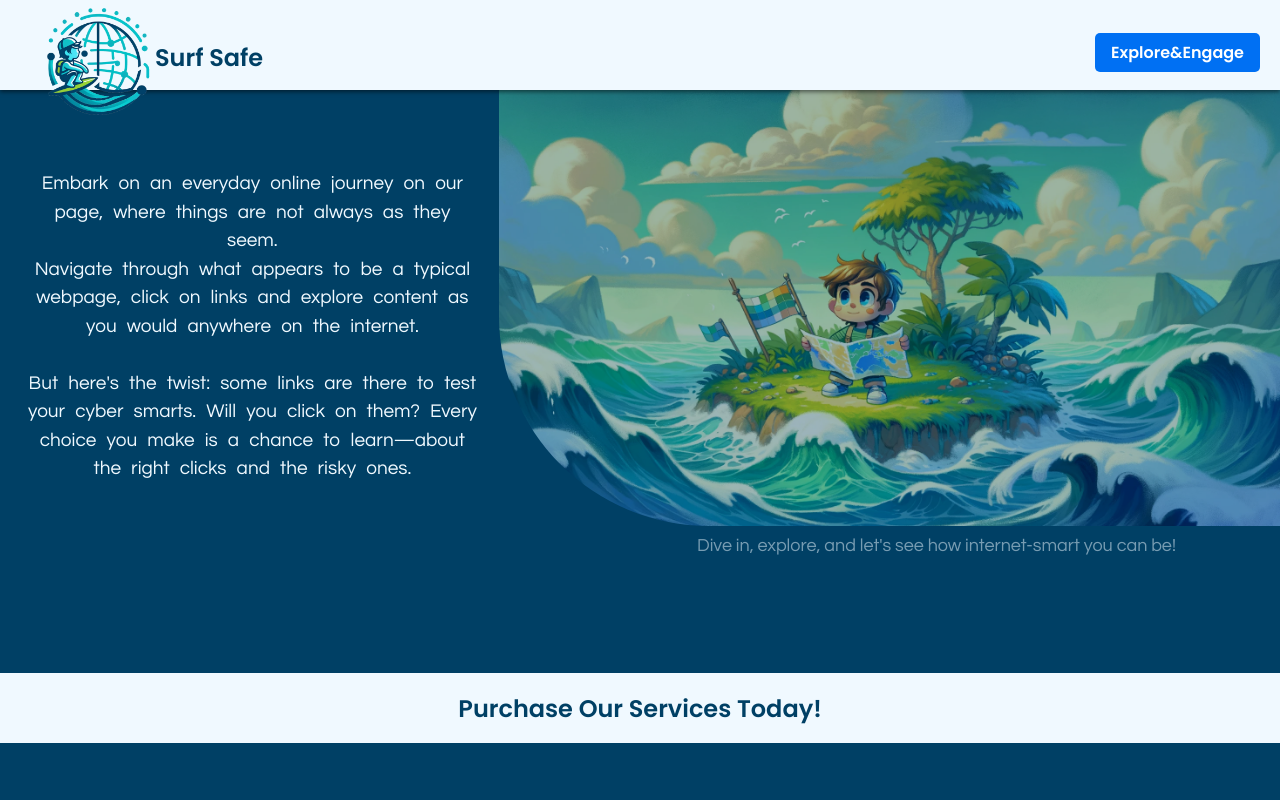
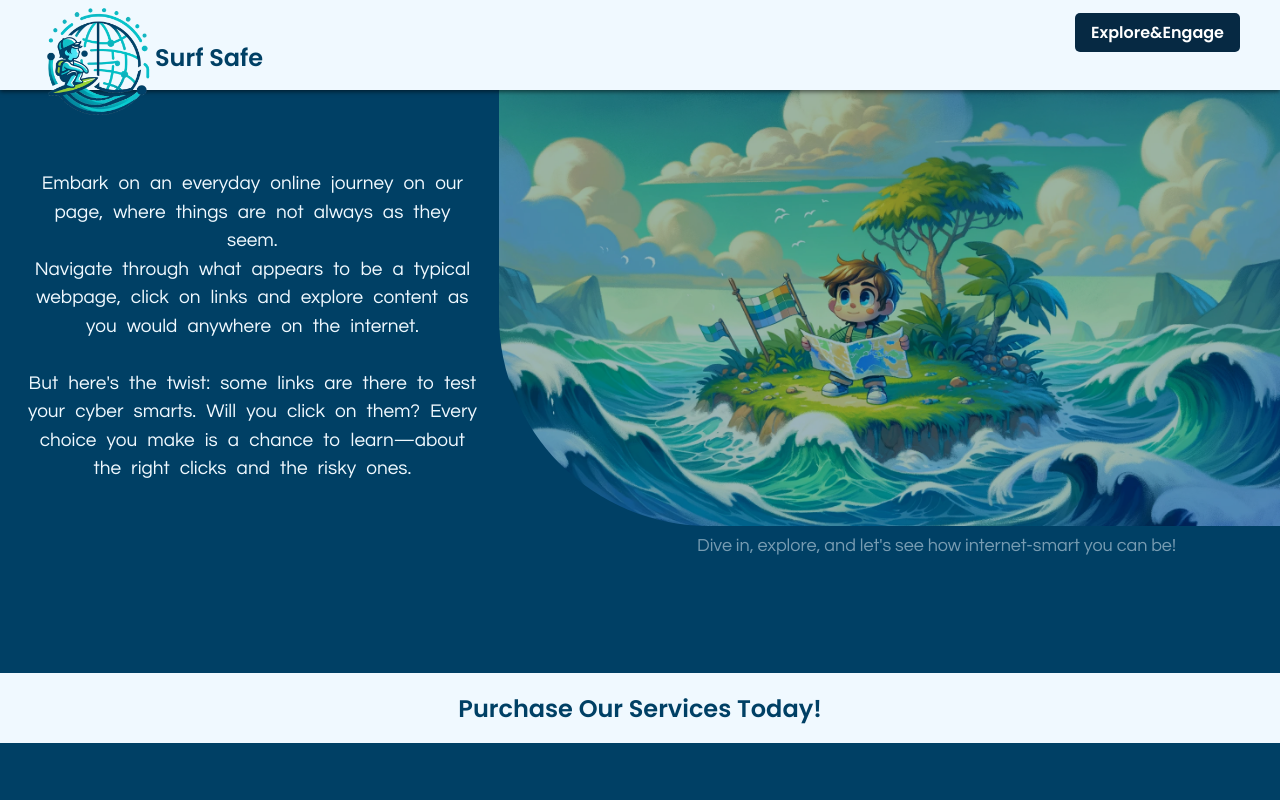
Before and after one commit to natalienakkk/SurfSafe, a Next.js app: page /websiteSimulation in a window 1280 px wide. Shown: the top 800 px of the page. Built offline with nearby package versions, Linux system fonts and the light colour scheme.

Commit message:
changed the navbar button

```diff
--- a/pages/websiteSimulation.js
+++ b/pages/websiteSimulation.js
@@ -258,8 +258,8 @@ function PrizeSection() {
           Don't let curiosity fade;
         </p>
         <img src="sideBar.png" alt="Sidebar" style={leftImageStyle} />
-             <img src="ClickMe.png" alt="Click Me" style={rightImageStyle} onClick={()=>{
-
+             <img src="ClickMe.png" alt="Click Me" style={rightImageStyle} role="button" onClick={()=>{
+                console.log('They Clicked ME!!!!');
               // TODO Shaden
              }} />
       </div>
--- a/styles/globals.css
+++ b/styles/globals.css
@@ -85,7 +85,7 @@ footer {
  .linkNav {
   text-decoration: none;
   color: white;
-  background-color: #0070f3;
+  background-color: var(--card-color);
   padding: 0.5rem 1rem;
   cursor: pointer;
   border-radius: 5px;
@@ -93,7 +93,7 @@ footer {
 }
 
 .menu{
-  padding-top: 20px;
+  padding-top: 20 px;
   margin-top: 20px;
-  margin-right: 20px;
+  margin-right: 40px;
 }
```
